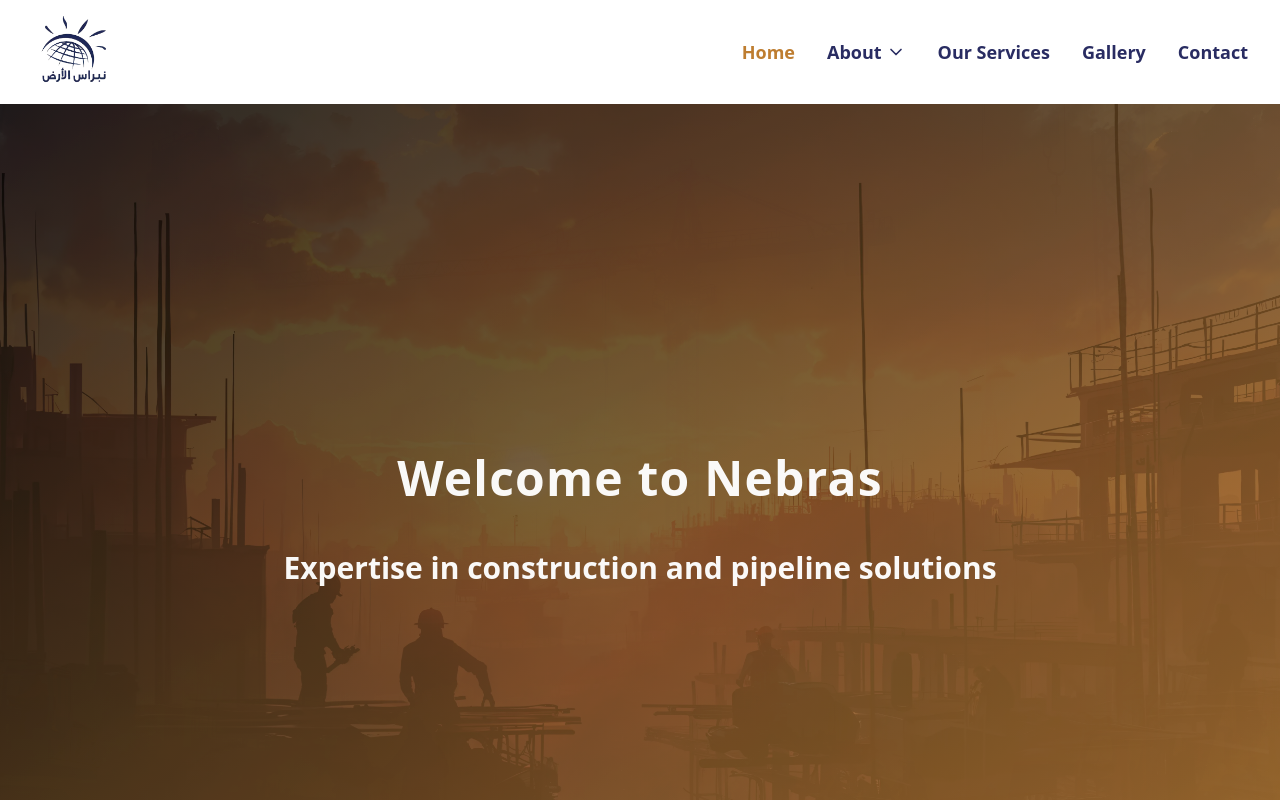
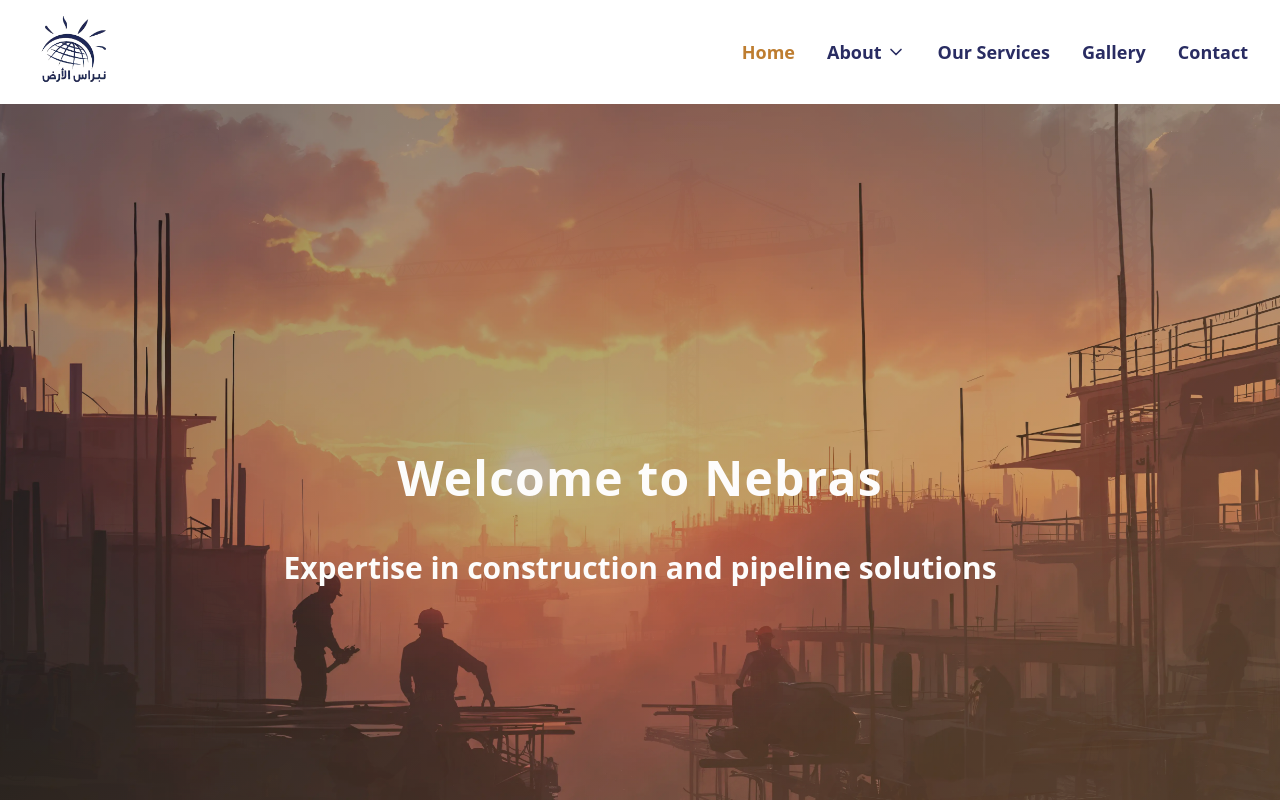
Before and after one commit to YehiaZakaria99/nebras-company, a React (Vite) app: page / in a window 1280 px wide. Shown: the top 800 px of the page. Built offline with nearby package versions, Linux system fonts and the light colour scheme.

Commit message:
Edit overlay bg

```diff
--- a/src/Sections/HeroSection.jsx
+++ b/src/Sections/HeroSection.jsx
@@ -2,11 +2,6 @@ import { useEffect } from "react";
 import img1 from "/HomePage/HeroSection/1.webp";
 import img2 from "/HomePage/HeroSection/2.webp";
 import img3 from "/HomePage/HeroSection/3.webp";
-// import img4 from "/HomePage/HeroSection/4.webp";
-
-import { cn } from "../lib/utils";
-import { Link } from "react-scroll";
-
 import { TypeAnimation } from "react-type-animation";
 import Slider from "react-slick";
 import ScrollDown from "./../Components/Scroll/ScrollDown";
@@ -45,7 +40,7 @@ export default function HeroSection() {
   return (
     <section
       id="heroSection"
-      className="relative h-screen w-full overflow-hidden bg-gradient-to-br from-black/80 to-secColor/80"
+      className="relative h-screen w-full overflow-hidden bg-gradient-to-br from-black/40 to-secColor/40"
     >
       <IntroOverlay />
 
@@ -57,7 +52,7 @@ export default function HeroSection() {
               style={{ backgroundImage: `url(${src})` }}
             >
               {/* Overlay */}
-              <div className="absolute inset-0 bg-gradient-to-br from-black/80 to-secColor/80 z-10" />
+              <div className="absolute inset-0 bg-gradient-to-br from-black/40 to-secColor/40 z-10" />
 
               {/* Content */}
               <div className="absolute inset-0 z-20 flex flex-col items-center justify-center text-center px-4 ">
```
